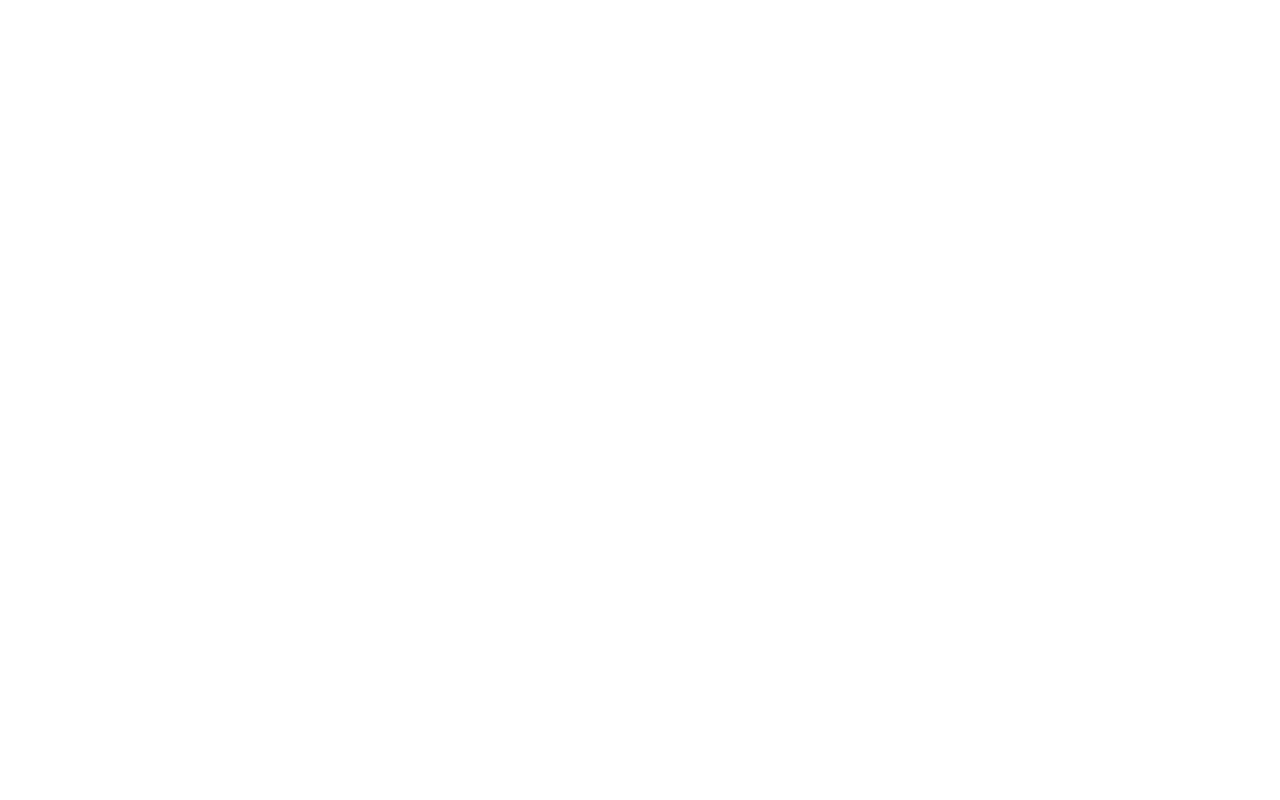
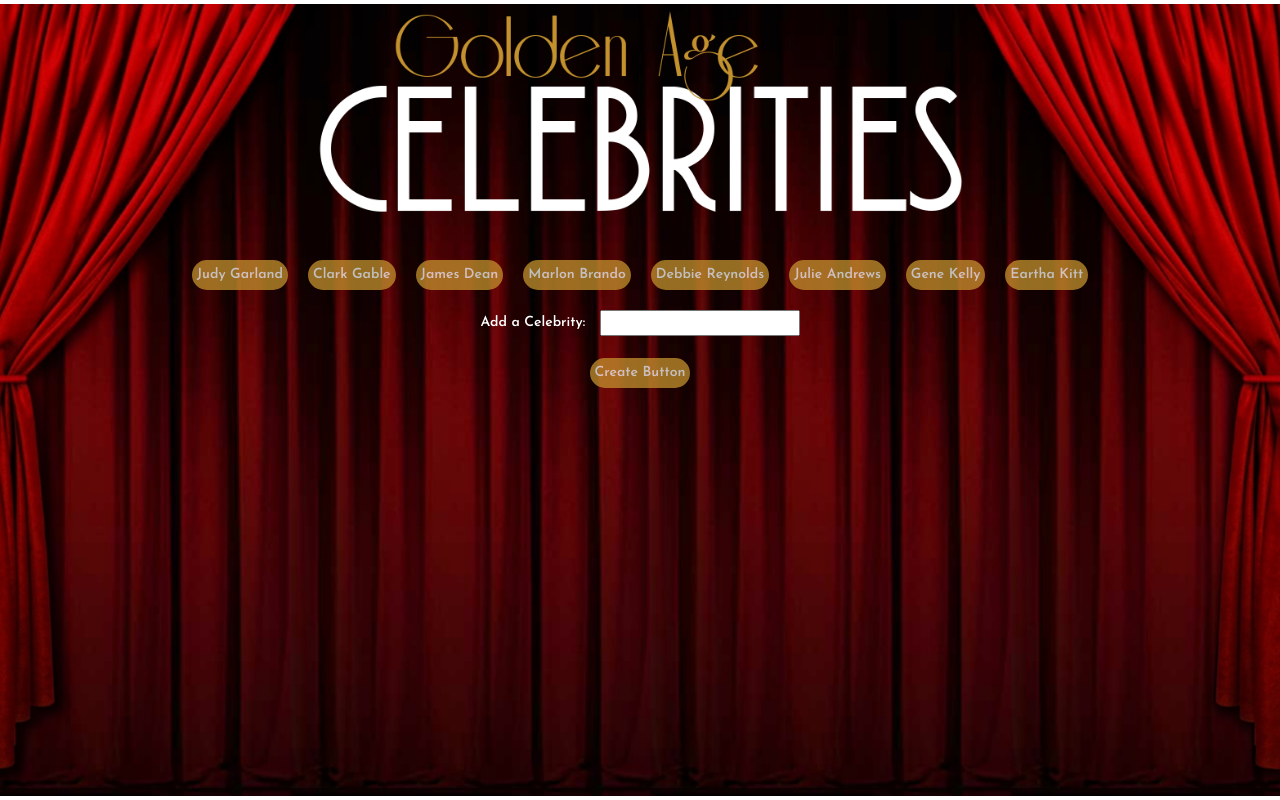
Before and after one commit to jwood75/gifTastic, a plain HTML site: page index.html in a window 1280 px wide. Drawn offline with nearby package versions, Linux system fonts and the light colour scheme.

Commit message:
finished

```diff
--- a/assets/css/style.css
+++ b/assets/css/style.css
@@ -0,0 +1,55 @@
+body{
+	text-align: center;
+	background-image: url("../images/redCurtain.jpg");
+	background-size: 110%;
+	background-attachment: fixed;
+	background-position: -70px;
+	background-repeat: no-repeat;
+	font-family: 'Josefin Sans', sans-serif;
+	color: #fff;
+
+}
+
+#titleImage{
+	height: 250px;
+}
+
+button {
+    border-radius: 15px;
+    background: #c3922e;
+    border: 2px solid #c3922e;
+    padding: 3px;
+    opacity: .75;
+    outline: none;
+}
+
+#add-button {
+    border-radius: 15px;
+    background: #c3922e;
+    border: 2px solid #c3922e;
+    padding: 3px;
+    opacity: .75;
+    outline: none;
+}
+
+#userInput{
+	width: 200px;
+	color: #000;
+}
+
+.gifStyle{
+	margin: 20px;
+}
+
+.gifButton{
+	margin: 10px;
+}
+
+#gifForm{
+	margin: 10px;
+}
+
+#addText{
+	color: #fff;
+	margin-right: 10px;
+}
--- a/assets/javascript/app.js
+++ b/assets/javascript/app.js
@@ -0,0 +1,125 @@
+//==================GLOBAL VARIABLE==================================================================================================
+var buttonArray = ["Judy Garland", "Clark Gable", "James Dean", "Marlon Brando", "Debbie Reynolds", "Julie Andrews", "Gene Kelly", "Eartha Kitt"];
+//===================================================================================================================================
+
+//=========================CREATING FUNCTIONS==================================================
+	//function to generate default buttons and user created buttons
+  function create(){
+
+		$("#generatedButtons").empty();
+
+    $("#userInput").val(" ");
+
+		for (var i = 0; i < buttonArray.length; i++) {
+
+			var newButton = $("<button>");
+
+			newButton.addClass("gifButton")
+
+			newButton.attr("data-name", buttonArray[i]);
+
+			newButton.text(buttonArray[i]);
+
+			$("#generatedButtons").append(newButton);
+
+		} //end for loop
+
+	} //end create function
+
+  //function to generate and prepend still gifs
+  function displayGif(){
+
+    $("#generatedGifs").empty(); //will empty out previous gifs when new button is clicked
+
+    var gifName = $(this).attr("data-name");
+
+    var queryURL = "http://api.giphy.com/v1/gifs/search?q=" + gifName + "&api_key=dc6zaTOxFJmzC&limit=10";
+
+    $.ajax({
+
+      url: queryURL,
+      method: "GET"
+
+    }).done(function(response){
+
+      var gifURL = response.data;
+
+      for (var i = 0; i < gifURL.length; i++) {
+      //=======================================================================
+        // var gifDiv = $("<div class='imgWrap'>");
+
+        // var rating = gifURL[i].rating;
+
+        // var gifText = $("<p class='imgRating'>").text("Rated: " + rating);
+      //=======================================================================
+        var	gifImage = $("<img>");
+
+        gifImage.attr("src", gifURL[i].images.fixed_height_still.url);
+
+        gifImage.attr("alt", "Gif Image");
+
+        gifImage.attr("data-still", gifURL[i].images.fixed_height_still.url);
+
+        gifImage.attr("data-animate", gifURL[i].images.fixed_height.url);
+
+        gifImage.attr("data-state", "still");
+
+        gifImage.addClass("gifStyle");
+      //================================
+        // gifDiv.prepend(gifText);
+
+        // gifDiv.prepend(gifImage)
+      //================================
+        $("#generatedGifs").prepend(gifImage);
+
+      } // end for loop=======
+
+    }); //end .done function========
+
+  } //end displayGif function=========
+
+  //function to switch still gif to animated gif
+  function displayMovingGif() {
+
+      var state = $(this).attr("data-state");
+
+      if (state === "still"){
+
+        $(this).attr("src", $(this).attr("data-animate"));
+
+        $(this).attr("data-state", "animate");
+
+      }
+      else{
+
+        $(this).attr("src", $(this).attr("data-still"));
+
+        $(this).attr("data-state", "still");
+
+      } //end if else statment======
+
+  } // end displayMovingGif================
+
+    //on click function to create user created buttons
+    $("#add-button").on("click", function(event) {
+
+       event.preventDefault();
+
+       var userButton = $("#userInput").val().trim();
+
+       buttonArray.push(userButton);
+
+       create();
+
+    }); //end on click function
+//===========================================================================================
+
+//========================CALLING FUNCTIONS==================================================
+    //will call displayGif function when a .gifButton is clicked
+    $(document).on("click", ".gifButton", displayGif);
+
+    //will call displayMovingGif function with .gifStyle is clicked
+    $(document).on("click", ".gifStyle", displayMovingGif);
+
+    //calls create function when page loads
+    create();
--- a/index.html
+++ b/index.html
@@ -1,9 +1,61 @@
 <!DOCTYPE html>
 <html>
 <head>
-	<title></title>
+	<title>Golden Age Gif</title>
+<!--=================LINKS===================================================================-->
+	<!--linking google fonts -->
+	<link href="https://fonts.googleapis.com/css?family=Josefin+Sans:600" rel="stylesheet">
+
+	<!--linking reset css-->
+	<link rel="stylesheet" type="text/css" href="assets/css/reset.css">
+
+	<!--linking bootstrap-->
+	<link rel="stylesheet" href="https://maxcdn.bootstrapcdn.com/bootstrap/3.3.7/css/bootstrap.min.css" integrity="sha384-BVYiiSIFeK1dGmJRAkycuHAHRg32OmUcww7on3RYdg4Va+PmSTsz/K68vbdEjh4u" crossorigin="anonymous">
+
+	<!--linking CSS stylesheet -->
+	<link rel="stylesheet" type="text/css" href="assets/css/style.css">
+
+	<!--linking favicon -->
+	<link rel="icon" type="image/png" href="assets/images/gold.png" />
+<!--=========================================================================================-->
 </head>
 <body>
 
+	<div>
+		<img id ="titleImage" src="assets/images/title.png">
+	</div>
+
+	<div class="container">
+
+		<div class="row" id="generatedButtons">
+
+		</div><!--end row-->
+
+		<form id="gifForm">
+
+			<label for="userInput" id="addText">Add a Celebrity:</label>
+
+      		<input type="text" id="userInput">
+
+      		<br><br>
+
+			<input id="add-button" type="submit" value="Create Button">
+
+		</form>
+
+		<div id="generatedGifs">
+
+		</div>
+
+<!--====================JAVASCRIPT===========================================================-->
+  <!-- linking Jquery -->
+  <script type="text/javascript" src="https://code.jquery.com/jquery-2.2.0.min.js"></script>
+
+  <!-- Linking Javascript -->
+  <script type="text/javascript" src="assets/javascript/app.js"></script>
+<!--==========================================================================================-->
+
+	</div><!--end of container-->
+
 </body>
 </html>
```
Also changed, not shown: assets/images/RedCurtain.jpg (added), assets/images/gold.png (added), assets/images/title.png (added).
